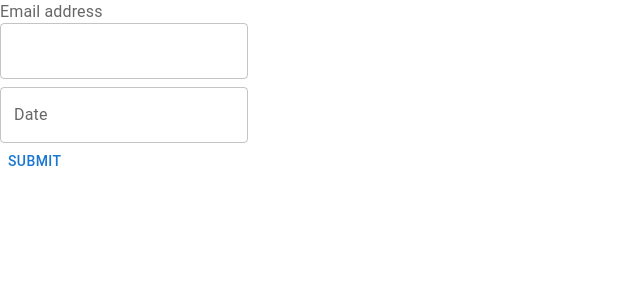
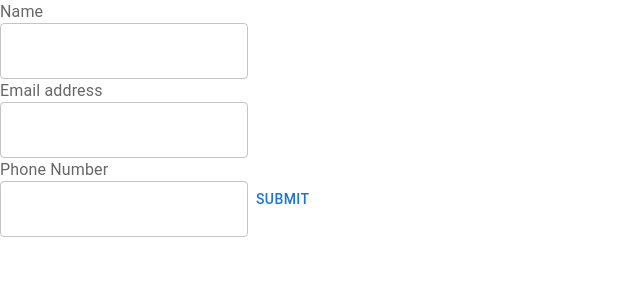
Before and after one commit to LewisMoore0/spc-register, a React (Create React App) app: page / in a window 1280 px wide. Shown: the top 300 px of the page, without its empty margins (0-640 px from the left). Built offline with nearby package versions, Linux system fonts and the light colour scheme.

Commit message:
Handle form submission

```diff
--- a/src/Register.js
+++ b/src/Register.js
@@ -7,19 +7,31 @@ import { useForm, Controller } from "react-hook-form"
 
 export const Register = () => {
     const { register, getValues, control } = useForm()
-    const handleSubmit = (event) => {
+
+    const handleSubmit = async (event) => {
         event.preventDefault();
         const formValues = getValues()
 
-        const formattedValues = { ...formValues, date: formValues.date.$d.toISOString()}
-        console.log(formattedValues, 'formvalues');
+        //const formattedValues = { ...formValues, date: formValues.date?.$d?.toISOString()}
+        const formattedValues = { ...formValues }
+
+        fetch('http://localhost:3000/api/create/user', {
+            method: 'POST',
+            headers: { 'Content-Type': 'application/json' },
+            body: JSON.stringify(formattedValues)
+        })
   }
 
     return (
         <form onSubmit={handleSubmit}>
+            <InputLabel htmlFor="my-input">Name</InputLabel>
+            <TextField id="my-input" aria-describedby="my-helper-text" {...register("name")}/>
             <InputLabel htmlFor="my-input">Email address</InputLabel>
             <TextField id="my-input" aria-describedby="my-helper-text" {...register("email")}/>
+            <InputLabel htmlFor="my-input">Phone Number</InputLabel>
+            <TextField id="my-input" aria-describedby="my-helper-text" {...register("telephone")}/>
 
+            {/* Date Component
             <Controller
                 name="date"
                 control={control}
@@ -40,7 +52,7 @@ export const Register = () => {
                         </DemoContainer>
                     </LocalizationProvider>
                 }
-            />
+            /> */}
 
             <Button type='submit'>Submit</Button>
         </form>
```
